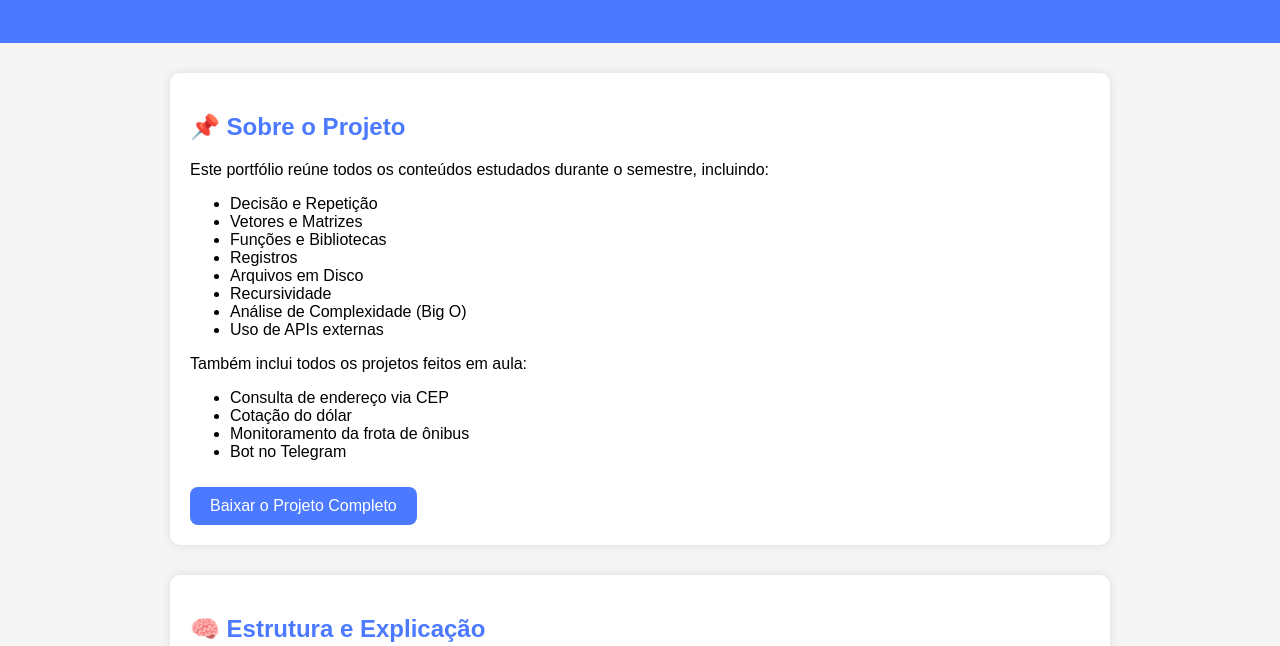
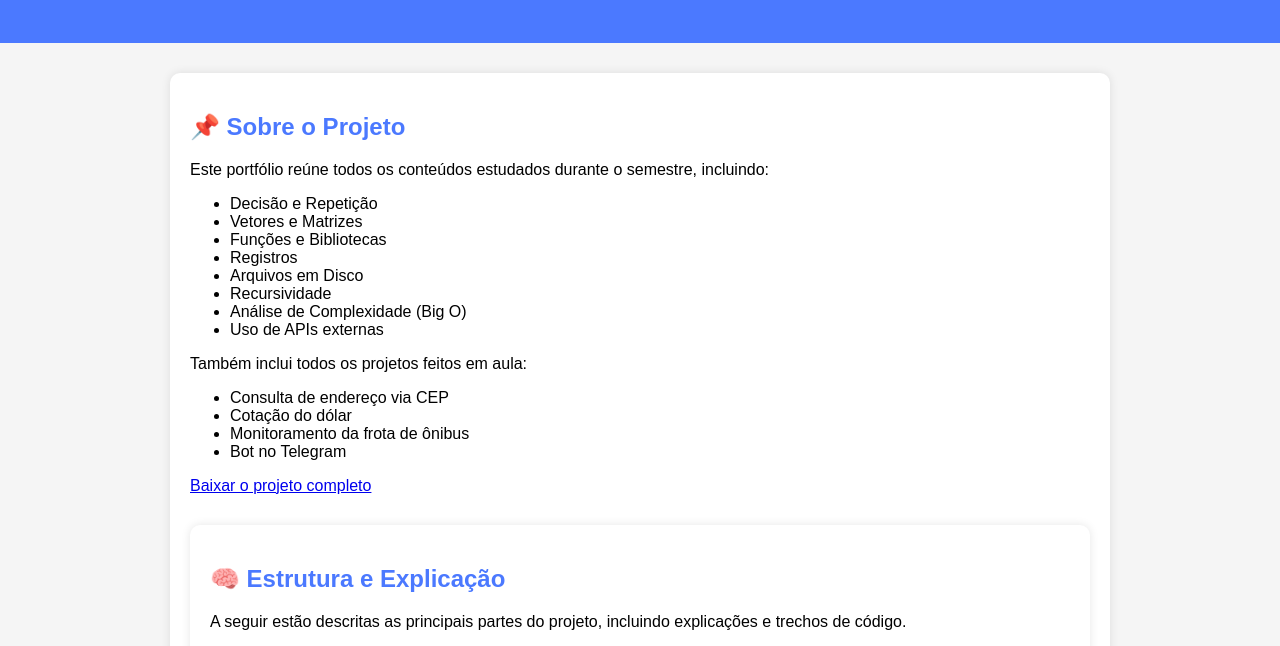
Before and after one commit to AlanBorgesM/meu-portifolio, a plain HTML site: page index.html in a window 1280 px wide. Shown: the part 131-777 px from the top of the page. Drawn offline with Linux system fonts and the light colour scheme.

Commit message:
Update index.html
Signed-off-by: AlanBorgesM <alanborges.miranda07@gmail.com>

```diff
--- a/index.html
+++ b/index.html
@@ -40,8 +40,7 @@
   <li>Monitoramento da frota de ônibus</li>
   <li>Bot no Telegram</li>
  </ul>
- <a class="btn" href="portfolio_alan_complete.zip">Baixar o Projeto Completo</a>
-</section>
+<a href="portfolio_alan_complete.zip" download class="button">Baixar o projeto completo</a>
 
 <section>
  <h2>🧠 Estrutura e Explicação</h2>
```
